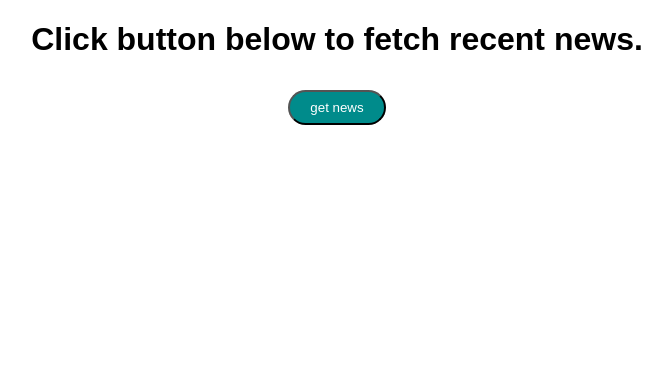
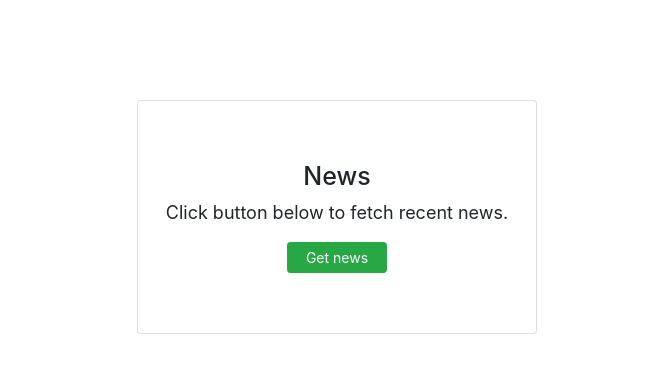
Before and after one commit to sabitaneupane/redux-news-app, a React (Create React App) app: page / in a window 1280 px wide. Shown: the top 372 px of the page, without its empty margins (303-975 px from the left). Built offline with nearby package versions, Linux system fonts and the light colour scheme.

Commit message:
Update UI

```diff
--- a/package.json
+++ b/package.json
@@ -6,6 +6,7 @@
     "@types/react": "^16.9.2",
     "@types/react-dom": "^16.9.0",
     "axios": "^0.19.0",
+    "bootstrap": "^4.3.1",
     "node-sass": "^4.12.0",
     "react": "^16.9.0",
     "react-dom": "^16.9.0",
--- a/src/components/App.tsx
+++ b/src/components/App.tsx
@@ -1,33 +1,16 @@
 import React from "react";
-import { connect } from "react-redux";
-import Button from "./button";
-import GetNews from "./news";
-import Loading from "../utils/loading";
-import Error from "../utils/error";
+import { NavLink } from 'react-router-dom';
 import "../styles/app.scss";
 
-interface IProps {
-  isLoading: boolean,
-  isError: boolean,
-}
-
-export const App:  React.FunctionComponent<IProps>  = (props: any) => {
-  const { isLoading, isError } = props;
-
-  return (
-    <div>
-      <h1> Click button below to fetch recent news.</h1>
-      <Button />
-      {isLoading ? <Loading /> : null}
-      {isError ? <Error /> : <GetNews />}
+export const App: React.FunctionComponent = () =>
+  (
+    <div className="news-container">
+      <div className="card">
+        <h1 className="page-title"> News</h1>
+        <p className="page-subtitle"> Click button below to fetch recent news.</p>
+        <span> <NavLink to="/news" className="btn btn-success btn-sm"> Get news </NavLink> </span>
+      </div>
     </div>
   );
-}
 
-const mapStateToProps = store => {
-  return {
-    isLoading: store.isLoading,
-    isError: store.isError,
-  };
-};
-export default connect(mapStateToProps)(App);
+export default App;
--- a/src/components/button.tsx
+++ b/src/components/button.tsx
@@ -14,7 +14,7 @@ export const Button: React.FunctionComponent<IProps> = (props) => {
   }
   return (
     <div className="getnews-button">
-      <button onClick={getNews} > get news </button>
+      <button onClick={getNews} className="btn btn-success"> get news </button>
     </div>
   );
 }
--- a/src/components/news/index.tsx
+++ b/src/components/news/index.tsx
@@ -1,5 +1,9 @@
-import React from "react";
+import React, { useEffect } from "react";
 import { connect } from "react-redux";
+import { NavLink } from 'react-router-dom';
+import { fetch_news } from "../../actions";
+import Error from "../../utils/error";
+import Loading from "../../utils/loading";
 
 interface INews {
   title: string,
@@ -9,28 +13,39 @@ interface INews {
 interface IProps {
   postData: Array<INews>,
   canViewNews: boolean,
+  isError: boolean,
+  isLoading: boolean,
 }
 
 export const Getnews: React.FunctionComponent<IProps> = (props: any) => {
-  const { postData, canViewNews } = props;
-
+  const { postData, canViewNews, isError, isLoading } = props;
+  useEffect(() => {
+    props.dispatch(fetch_news());
+  }, [])
   return (
-    <div>
+    <div className="container">
+      <h3 className="post-head"> Recent News </h3>
+      {isLoading ? <Loading /> : null}
       {
-        canViewNews ? <h3 className="post-head"> Recent News </h3> : null
-      }
+        isError ? <Error /> :
+          <div className="row">
             {
               canViewNews ?
                 Array.from(postData).map((post: any, index) => {
                   return (
-              <div key={index} className="post-content">
-                <h2> {post.title} </h2>
-                <p> {post.description} </p>
+                    <div key={index} className="col-6 post-content">
+                      <div className="post-content-details">
+                        <h3 className="news-title"> {post.title} </h3>
+                        <p className="news-description"> {post.description} </p>
+                        <NavLink to="/news"> Read More </NavLink>
+                      </div>
                     </div>
                   );
                 })
                 :
                 null
+            }
+          </div>
       }
     </div>
   );
@@ -40,6 +55,8 @@ const mapStateToProps = store => {
   return {
     postData: store.postData,
     canViewNews: store.canViewNews,
+    isError: store.isError,
+    isLoading: store.isLoading,
   };
 };
 export default connect(mapStateToProps)(Getnews);
--- a/src/index.tsx
+++ b/src/index.tsx
@@ -4,6 +4,7 @@ import { BrowserRouter } from 'react-router-dom';
 import Route from './routes';
 import store from "./store/.";
 import { Provider } from "react-redux";
+import 'bootstrap/dist/css/bootstrap.min.css';
 
 ReactDOM.render(
   <Provider store={store}>
--- a/src/routes.tsx
+++ b/src/routes.tsx
@@ -1,5 +1,6 @@
 import React from "react";
 import App from './components/App';
+import Getnews from './components/news';
 import Shownews from './components/news/shownews';
 import { Switch, Route } from 'react-router-dom';
 
@@ -7,7 +8,8 @@ const Router: React.FC<{}> = () => {
   return (
     <Switch>
       <Route exact path="/" component={App} />
-      <Route exact path="/news" component={Shownews} />
+      <Route exact path="/news" component={Getnews} />
+      <Route exact path="/news/view" component={Shownews} />
     </Switch>
   );
 }
--- a/src/styles/app.scss
+++ b/src/styles/app.scss
@@ -4,23 +4,47 @@ body {
   font-family: sans-serif;
 }
 
-h1{
+.news-container .card{
+  padding: 60px 20px;
+  width:400px;
+  margin: auto;
+  margin-top: 100px;
+}
+
+.card span{
   text-align: center;
 }
 
+.btn{
+  width: 100px;
+}
+
+.page-title{
+  text-align: center;
+  font-size: 25px;
+}
+
+.page-subtitle{
+  text-align: center;
+  font-size: 18px;
+}
+
 .post-content{
+  padding: 5px;
+}
+
+.post-content-details{
+  margin:10px;
+  background: #efefef;
   border: 1px solid black;
   padding: 20px;
-  background: #efefef;
-  margin:10px;
 }
 
-button{
-  background: darkcyan;
-  color: white;
-  padding: 8px 20px;
-  border-radius: 20px;
-  margin:10px;
+.news-title,
+.news-description{
+  white-space: nowrap;
+  overflow: hidden;
+  text-overflow: ellipsis;
 }
 
 .getnews-button{
```
Also changed, not shown: 1 other file (tests, documents, lock files or other folders). Lines whose indentation alone changed are shown as unchanged.
